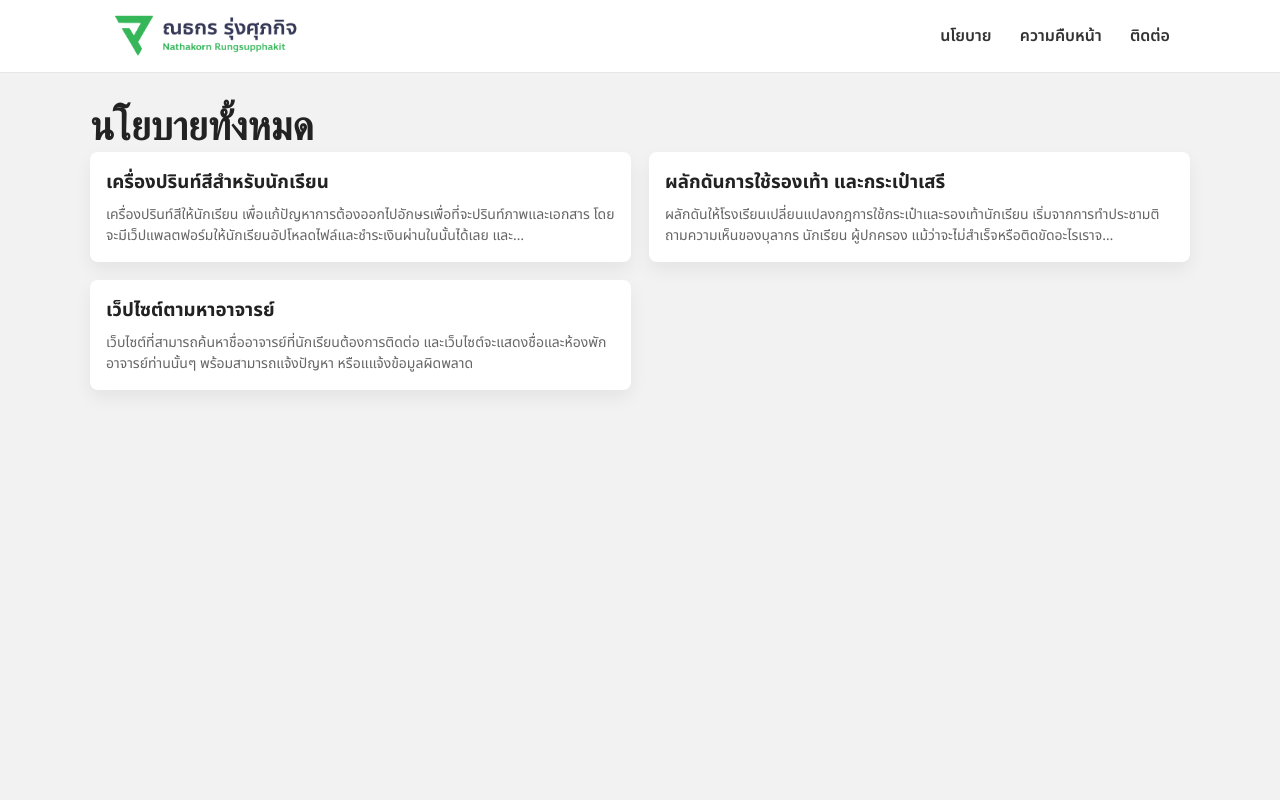
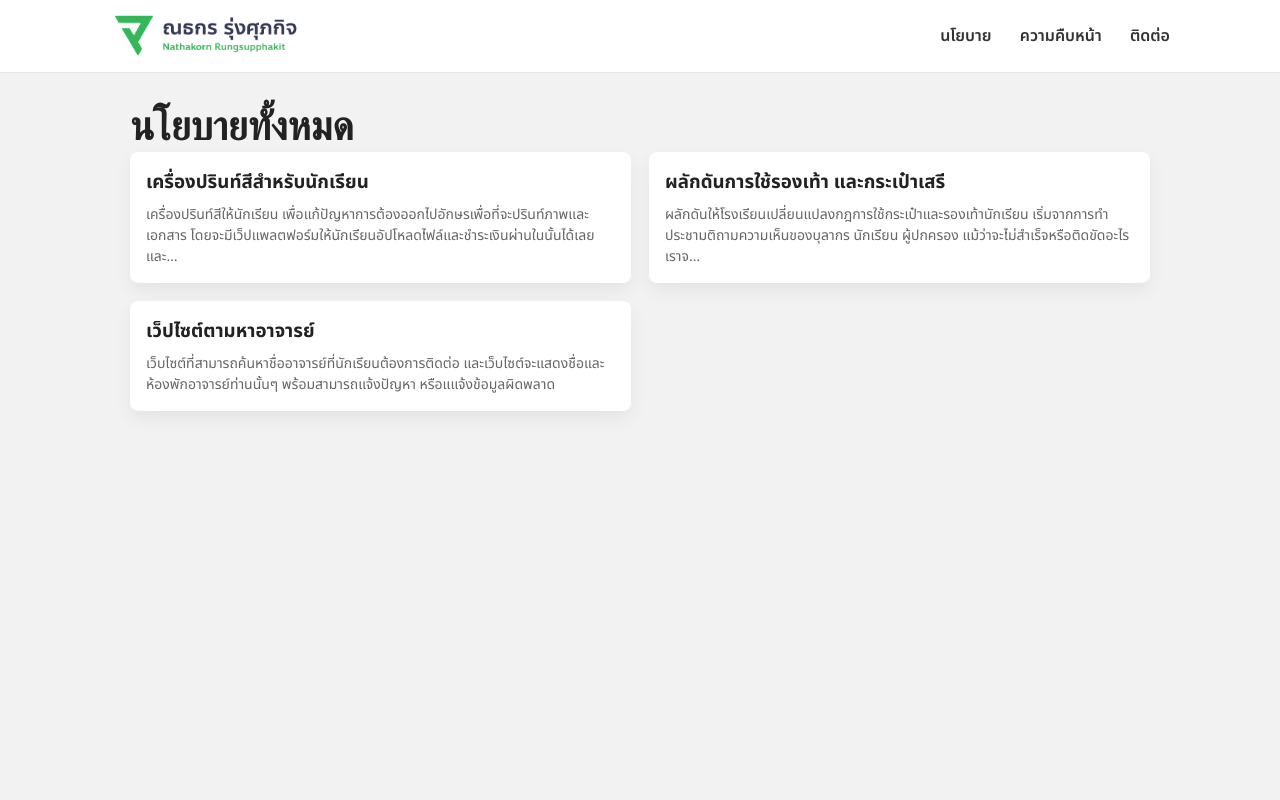
Before and after one commit to PatatoBit/Students-Party, a SvelteKit app: page /policies in a window 1280 px wide. Shown: the top 800 px of the page. Built offline with nearby package versions, Linux system fonts and the light colour scheme; a web font is replaced by a local one.

Commit message:
updated policies layout

```diff
--- a/src/lib/content/policies/free-shoes-and-bag.md
+++ b/src/lib/content/policies/free-shoes-and-bag.md
@@ -2,4 +2,5 @@
 
 ผลักดันให้โรงเรียนเปลี่ยนแปลงกฎการใช้กระเป๋าและรองเท้านักเรียน เริ่มจากการทำประชามติถามความเห็นของบุลากร นักเรียน ผู้ปกครอง แม้ว่าจะไม่สำเร็จหรือติดขัดอะไรเราจะอัปเดตการทำงานว่าติดขัดตรงไหน เพื่อที่ประธานรุ่นๆต่อไปที่คิดจะผลักดันต่อรู้ว่าต้องทำอะไร
 
-นโยบายนี้อาจส่งผลให้เกิดการเปลี่ยนแปลงกฎทรงผมอีกด้วย แม้ว่าอาจจะเป็นไปได้ยาก แต่มันเป็นไปได้ตามกฎเพราะเรารู้ว่าโรงเรียนในสังกัดงเราก็ทำได้
+
+นโยบายนี้อาจส่งผลให้เกิดการเปลี่ยนแปลงกฎทรงผมอีกด้วย แม้ว่าอาจจะเป็นไปได้ยาก แต่มันเป็นไปได้ตามกฎเพราะเรารู้ว่าโรงเรียนในสังกัดเราก็ทำได้
--- a/src/routes/policies/+page.svelte
+++ b/src/routes/policies/+page.svelte
@@ -47,7 +47,7 @@
 	}
 
 	.policies-page {
-		padding: 24px 0 40px;
+		padding: 24px 40px;
 	}
 	.policy-list {
 		list-style: none;
--- a/src/routes/policy/[slug]/+page.svelte
+++ b/src/routes/policy/[slug]/+page.svelte
@@ -13,12 +13,15 @@
 
 <style>
 	.policy-detail {
-		padding: 24px 0 48px;
+		padding: 24px 24px;
 	}
 	.policy-detail .back {
 		text-decoration: none;
 		color: #666;
 		font-size: 14px;
+	}
+	.content {
+		margin-top: 16px;
 	}
 	.content :global(h2) {
 		margin-top: 20px;
```
